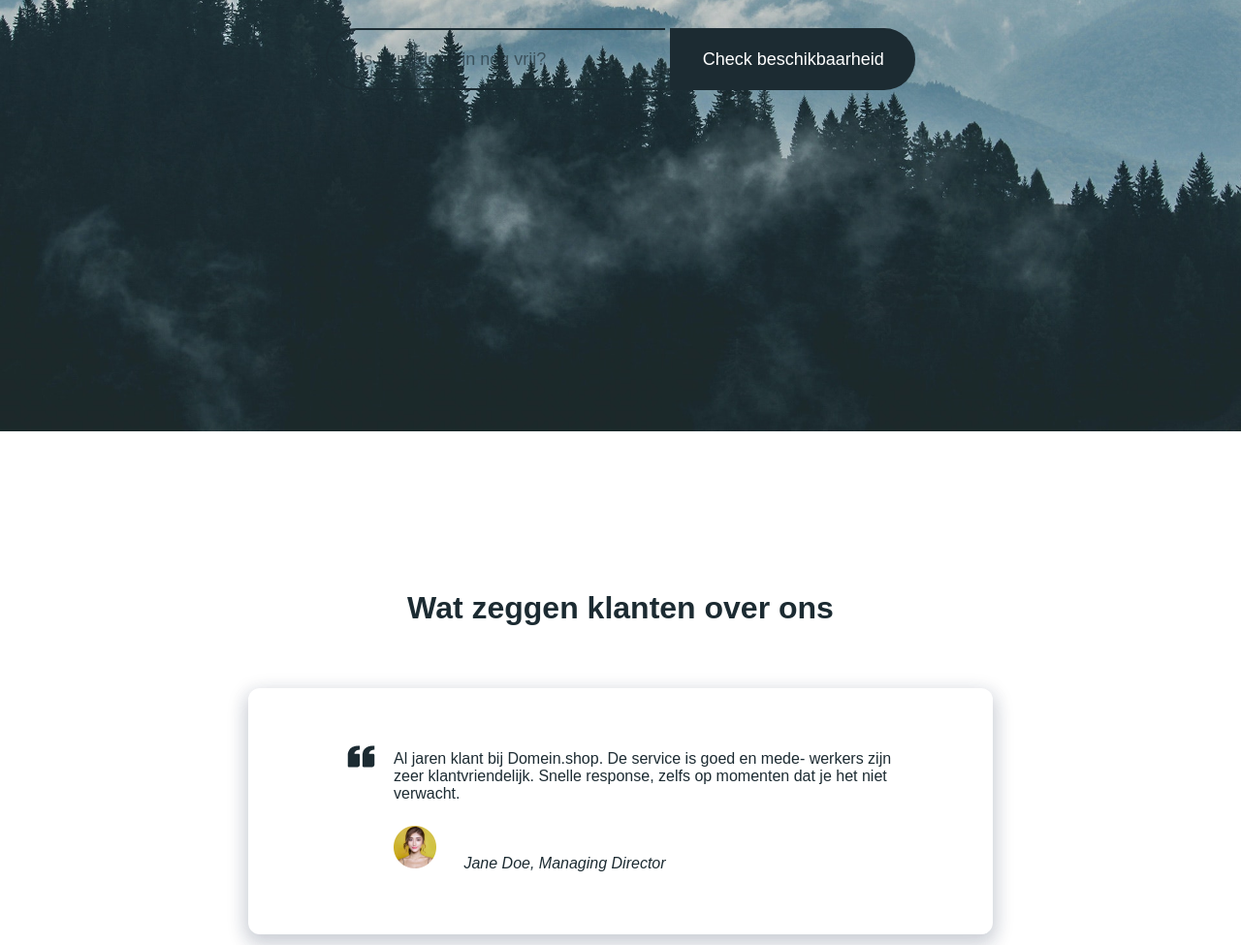
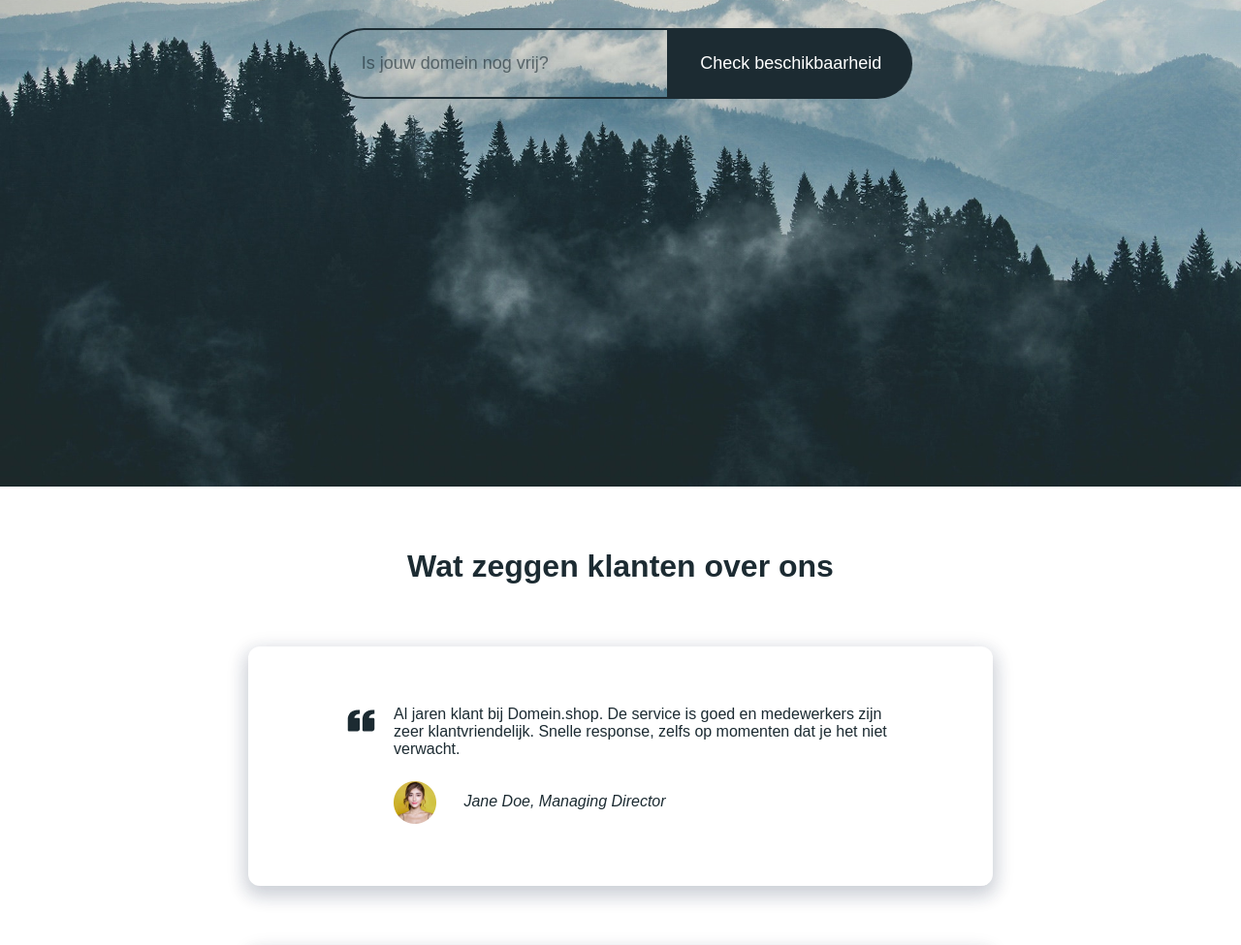
Before and after one commit to SeaScho/html-css-domein-shop-opdracht, a plain HTML site: page src/index.html in a window 1280 px wide. Shown: the part 255-1230 px from the top of the page at 97% size. Drawn offline with Linux system fonts and the light colour scheme.

Commit message:
Add verbeteringen

```diff
--- a/src/index.html
+++ b/src/index.html
@@ -11,9 +11,7 @@
         <h1 class="hero__title">Domein.shop</h1>
         <p class="hero__subtitle">Jouw domeinnaam registreren in slechts 1 minuut!</p>
         <form class="hero__form">
-            <label for="domein-naam-check">
-                <input class="hero__input" type="text" id="domein-naam-check" placeholder="Is jouw domein nog vrij?">
-            </label>
+            <input class="hero__input" type="text" placeholder="Is jouw domein nog vrij?"/>
             <button type="button" class="hero__btn">Check beschikbaarheid</button>
         </form>
     </section>
@@ -22,18 +20,22 @@
     <section class="testimonial__section">
         <h2 class="testimonial__title">Wat zeggen klanten over ons</h2>
         <article class="testimonial__article">
-            <blockquote class="testimonial__quote">Al jaren klant bij Domein.shop. De service is goed en mede- werkers
+            <img class="testimonial__quote-icon" src="assets/quote-left.png" alt="quote mark">
+            <blockquote class="testimonial__quote">Al jaren klant bij Domein.shop. De service is goed en medewerkers
                 zijn zeer klantvriendelijk. Snelle response, zelfs op momenten dat je het niet verwacht.
             </blockquote>
+
             <img class="testimonial__avatar" src="assets/avatar-jane.png" alt="avatar">
-            <p class="testimonial__name"><em>Jane Doe, Managing Director</em></p>
+            <p class="testimonial__name">Jane Doe, Managing Director</p>
+
         </article>
         <article class="testimonial__article">
+            <img class="testimonial__quote-icon" src="assets/quote-left.png" alt="quote mark">
             <blockquote class="testimonial__quote">Ik ben tevreden over Domein.shop. Met name de snelle reactie op mijn
                 vragen en goede service maakt dat ik TransIP aan iedereen aanbeveel.
             </blockquote>
             <img class="testimonial__avatar" src="assets/avatar-john.png" alt="avatar">
-            <p class="testimonial__name"><em>Jane Doe, Managing Director</em></p>
+            <p class="testimonial__name">Jane Doe, Managing Director</p>
         </article>
     </section>
     <section class="support__section">
--- a/src/style.css
+++ b/src/style.css
@@ -26,6 +26,7 @@
 body {
     font-family: Poppins, sans-serif;
     color: var(--clr-primary);
+    /*@todo vraag: is dit echt nodig in deze situatie?*/
     overflow-x: hidden;
 }
 
@@ -54,40 +55,34 @@ main {
 
 /* Set background on header */
 header {
-    background: url('assets/mountains.jpg') no-repeat center -100px local;
+    background: url('assets/mountains.jpg') no-repeat center local;
     background-size: cover;
-    width: 100%;
-    height: 800px;
+    text-align: center;
 }
 
 /* Hero section */
 .hero__section {
     padding: var(--xl);
+    padding-bottom: 400px;
 }
 
 .hero__title {}
 
-.hero__subtitle {
-    margin-bottom: var(--m);
-    text-align: center;
-}
-
-.hero__form {
-    text-align: center;
-}
+.hero__subtitle {}
 
 .hero__input::placeholder {
     color: var(--clr-primary);
     font-size: 18px;
+    /*@todo dit kun je beter oplossen met een lichtere kleur dan dat je dit transparant maakt!*/
     opacity: 0.6;
 }
 
 .hero__input {
+    margin-top: var(--m);
     background-color: transparent;
     color: var(--clr-primary);
     font-size: 18px;
-    padding: var(--xs) var(--m);
-    height: var(--l);
+    padding: var(--s) var(--m);
     width: 350px;
     border-width: 2px 0 2px 2px;
     border-style: solid;
@@ -100,28 +95,28 @@ header {
     background: var(--clr-primary);
     color: var(--clr-secondary);
     font-size: 18px;
-    padding: var(--xs) var(--m);
-    height: var(--l);
+    padding: var(--s) var(--m);
     border-width: 2px 0 2px 2px;
     border-style: solid;
     border-color: var(--clr-primary);
     border-radius: 0 50px 50px 0;
     outline: none;
     cursor: pointer;
+    margin-left: -5px;
 }
 
 /* Testimonial section */
 .testimonial__section {
     margin-block: var(--l);
+    position: relative;
 }
 
 .testimonial__title {}
 
 .testimonial__article {
-    padding: var(--l) var(--xl) var(--l) 150px;
+    padding: var(--s) var(--xl) var(--l) 150px;
     margin-block: var(--l);
     border-radius: var(--xs);
-
     /* Shadow */
     box-shadow:
             0 8px 18px 2px rgba(24, 39, 75, 0.12),
@@ -130,31 +125,26 @@ header {
 
 .testimonial__quote {
     position: relative;
+    margin-bottom: var(--s);
 }
 
-.testimonial__quote::before {
-    position: absolute;
-    content: "";
-    top: -10px;
+.testimonial__quote-icon {
+    position: relative;
     left: -50px;
-    width: 33px;
-    height: 33px;
-    background: url('assets/quote-left.png');
+    top: 36px;
 }
 
 .testimonial__avatar {
-    display: inline;
     width: 44px;
     height: 44px;
-    margin-top: var(--s);
+    vertical-align: middle;
 }
 
 .testimonial__name {
     display: inline;
     margin-left: var(--s);
+    font-style: italic;
 }
-
-.testimonial__name em {}
 
 /* Support section */
 .support__section {
```
